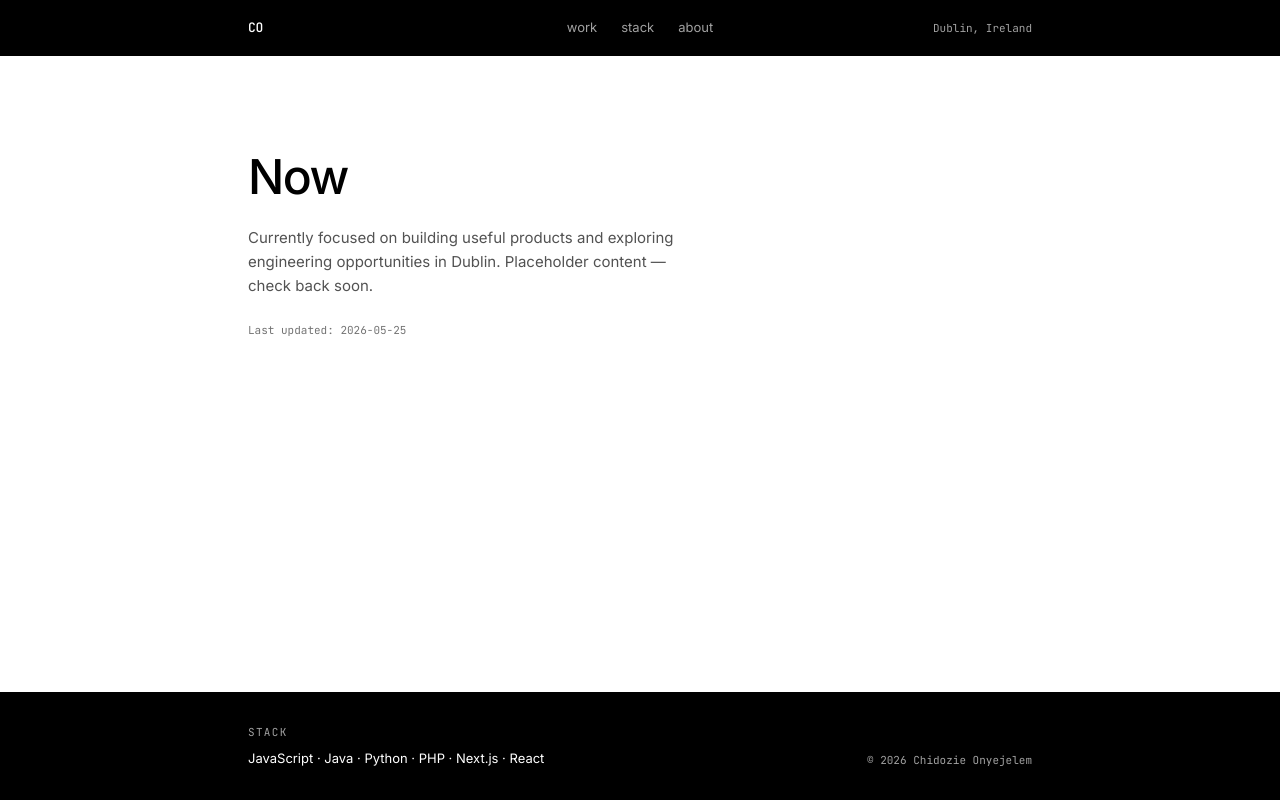
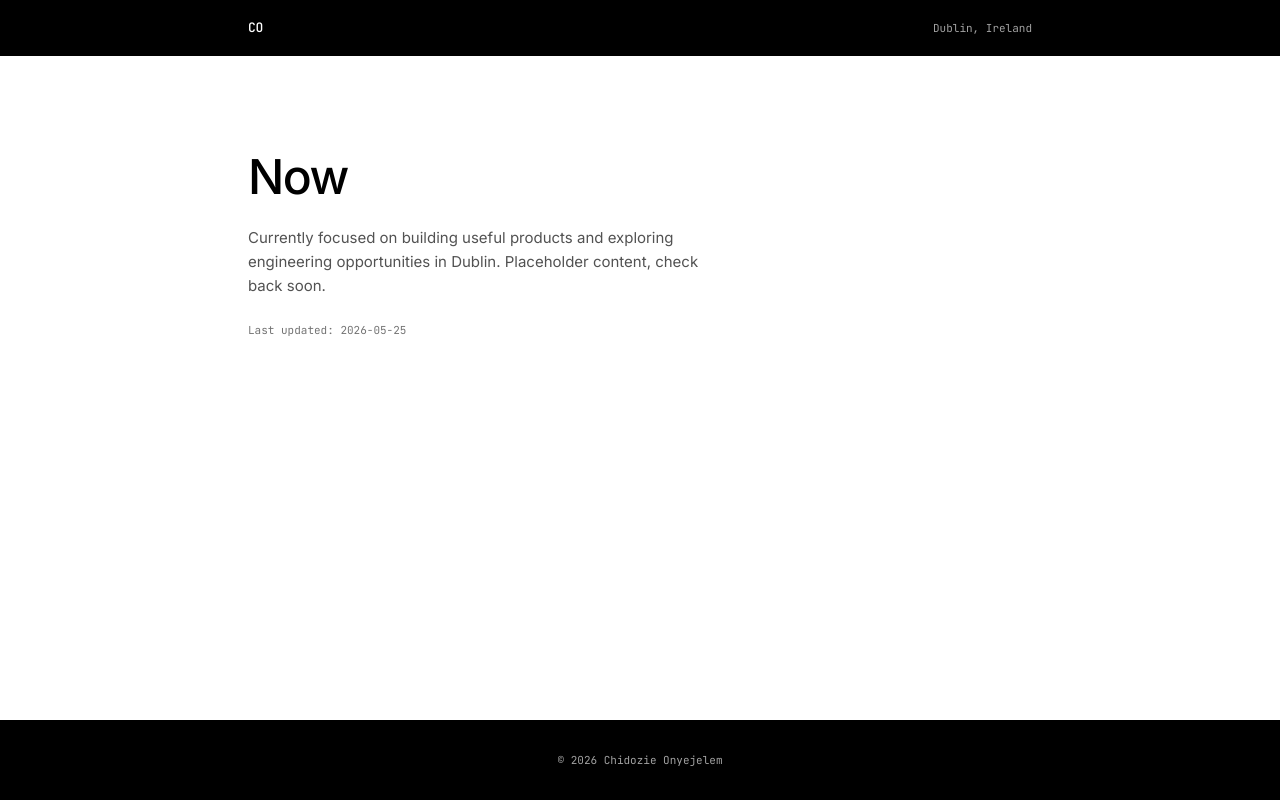
Before and after one commit to chidozieonyejelem/portfolio, a Next.js app: page /now in a window 1280 px wide. Built offline with nearby package versions, Linux system fonts and the light colour scheme.

Commit message:
Remove header nav, center footer + About, drop footer stack, expand tech stack, remove em dashes

```diff
--- a/app/now/page.js
+++ b/app/now/page.js
@@ -1,5 +1,5 @@
 export const metadata = {
-  title: "Now — Chidozie Onyejelem",
+  title: "Now · Chidozie Onyejelem",
   description: "What I am focused on right now.",
 };
 
@@ -11,7 +11,7 @@ export default function NowPage() {
       </h1>
       <p className="mt-6 max-w-[460px] text-[15px] leading-[1.6] text-[#525252]">
         Currently focused on building useful products and exploring engineering opportunities in
-        Dublin. Placeholder content — check back soon.
+        Dublin. Placeholder content, check back soon.
       </p>
       <p className="mt-6 font-mono text-[11px] text-[#737373]">Last updated: 2026-05-25</p>
     </main>
--- a/app/opengraph-image.js
+++ b/app/opengraph-image.js
@@ -1,7 +1,7 @@
 import { ImageResponse } from "next/og";
 import { site } from "@/lib/content";
 
-export const alt = "Chidozie Onyejelem — Software Engineer";
+export const alt = "Chidozie Onyejelem Portfolio";
 export const size = { width: 1200, height: 630 };
 export const contentType = "image/png";
 
@@ -44,7 +44,7 @@ export default function OpengraphImage() {
             {site.fullName}
           </div>
           <div style={{ fontSize: 40, color: "#a1a1a1", marginTop: 16 }}>
-            Software Engineer
+            Computer Science Student
           </div>
         </div>
         <div style={{ display: "flex", fontSize: 24, color: "#a1a1a1" }}>
--- a/app/uses/page.js
+++ b/app/uses/page.js
@@ -1,5 +1,5 @@
 export const metadata = {
-  title: "Uses — Chidozie Onyejelem",
+  title: "Uses · Chidozie Onyejelem",
   description: "The tools, hardware, and software I use day to day.",
 };
 
--- a/components/about-section.js
+++ b/components/about-section.js
@@ -1,10 +1,14 @@
-import { SectionHeader } from "@/components/section-header";
 import { site } from "@/lib/content";
 
 export function AboutSection() {
   return (
-    <section id="about" className="py-[clamp(48px,8vw,96px)]">
-      <SectionHeader label="About" />
+    <section
+      id="about"
+      className="flex flex-col items-center py-[clamp(48px,8vw,96px)] text-center"
+    >
+      <h2 className="mb-8 font-mono text-[12px] font-medium uppercase tracking-[0.12em] text-[#737373]">
+        About
+      </h2>
       <p className="max-w-[560px] text-[15px] leading-[1.6] text-[#525252]">{site.longBio}</p>
     </section>
   );
--- a/components/site-footer.js
+++ b/components/site-footer.js
@@ -4,13 +4,7 @@ export function SiteFooter() {
   const year = new Date().getFullYear();
   return (
     <footer className="bg-black text-white">
-      <div className="mx-auto flex max-w-[880px] flex-wrap items-end justify-between gap-5 px-[clamp(20px,5vw,48px)] py-8">
-        <div>
-          <p className="mb-2 font-mono text-[11px] uppercase tracking-[0.12em] text-[#a1a1a1]">
-            Stack
-          </p>
-          <p className="text-[13px] text-white">{site.stack.join(" · ")}</p>
-        </div>
+      <div className="mx-auto flex max-w-[880px] justify-center px-[clamp(20px,5vw,48px)] py-8">
         <p className="font-mono text-[11px] text-[#a1a1a1]">
           © {year} {site.fullName}
         </p>
--- a/components/site-header.js
+++ b/components/site-header.js
@@ -1,33 +1,16 @@
 import { site } from "@/lib/content";
-
-const navLinks = [
-  { label: "work", href: "#work" },
-  { label: "stack", href: "#stack" },
-  { label: "about", href: "#about" },
-];
 
 export function SiteHeader() {
   return (
     <header className="sticky top-0 z-50 bg-black text-white">
-      <div className="mx-auto grid max-w-[880px] grid-cols-[1fr_auto_1fr] items-center gap-4 px-[clamp(20px,5vw,48px)] py-[18px]">
+      <div className="mx-auto flex max-w-[880px] items-center justify-between gap-4 px-[clamp(20px,5vw,48px)] py-[18px]">
         <a
           href="#top"
-          className="justify-self-start font-mono text-[13px] font-medium tracking-tight text-white"
+          className="font-mono text-[13px] font-medium tracking-tight text-white"
         >
           {site.monogram}
         </a>
-        <nav className="flex flex-wrap items-center justify-center gap-6 justify-self-center">
-          {navLinks.map((link) => (
-            <a
-              key={link.href}
-              href={link.href}
-              className="text-[13px] text-[#a1a1a1] transition-colors hover:text-white"
-            >
-              {link.label}
-            </a>
-          ))}
-        </nav>
-        <span className="hidden justify-self-end font-mono text-[11px] text-[#a1a1a1] sm:inline">
+        <span className="hidden font-mono text-[11px] text-[#a1a1a1] sm:inline">
           {site.location}
         </span>
       </div>
--- a/lib/content.js
+++ b/lib/content.js
@@ -18,8 +18,7 @@ export const site = {
   bio:
     "Computer Science (IT) student at TU Dublin, building full-stack web and desktop apps. I like working across the whole stack and shipping software that's clean, well-tested, and useful.",
   longBio:
-    "I'm a Computer Science (IT) student at Technological University Dublin, working toward my BSc (2023–2027). I build full-stack web and desktop applications — among them a Next.js campus-navigation app with an interactive 3D map, a PHP and MySQL car-rental platform, and a Java desktop calculator. I'm comfortable across the stack and enjoy picking up whatever language or tool a project calls for, with a focus on writing code that's clean, well-tested, and genuinely useful. Outside of coding I'm usually at the gym, watching football, or travelling.",
-  stack: ["JavaScript", "Java", "Python", "PHP", "Next.js", "React"],
+    "I'm a Computer Science (IT) student at Technological University Dublin, on track to graduate in 2027. I build full-stack web and desktop applications, including a Next.js campus navigation app with an interactive 3D map, a PHP and MySQL car rental platform, and a Java desktop calculator. I'm comfortable across the stack and enjoy picking up whatever language or tool a project calls for, with a focus on writing code that's clean, well-tested, and genuinely useful. Outside of coding I'm usually at the gym, watching football, or travelling.",
 };
 
 export const socialLinks = [
@@ -36,11 +35,13 @@ export const selectedWork = [
     description:
       "Mobile-friendly TUD Blanchardstown campus navigation app with an interactive 3D map.",
     year: "2025",
+    href: "", // TODO: add Campus Quest link (no public repo found)
+    external: true,
   },
   {
     num: "002",
     title: "RF Motors",
-    description: "Full-stack car-rental web app with user sessions and authentication.",
+    description: "Full-stack car rental web app with user sessions and authentication.",
     year: "2025",
     href: "https://github.com/chidozieonyejelem/RFMCarRental",
     external: true,
@@ -56,8 +57,8 @@ export const selectedWork = [
 ];
 
 export const techStack = [
-  { label: "Languages", items: ["Java", "JavaScript", "Python", "PHP", "SQL", "CSS"] },
-  { label: "Frameworks & Libraries", items: ["Next.js", "React", "Node.js"] },
-  { label: "Databases", items: ["MySQL", "MongoDB"] },
-  { label: "Tools & Platforms", items: ["Git", "GitHub", "Vercel", "AWS S3"] },
+  { label: "Languages", items: ["Java", "JavaScript", "Python", "PHP", "SQL", "HTML", "CSS"] },
+  { label: "Frameworks & Libraries", items: ["Next.js", "React", "Node.js", "Tailwind CSS"] },
+  { label: "Databases & Backend", items: ["MySQL", "MongoDB", "Supabase"] },
+  { label: "Tools & Platforms", items: ["Git", "GitHub", "Vercel", "Netlify", "AWS S3"] },
 ];
```
